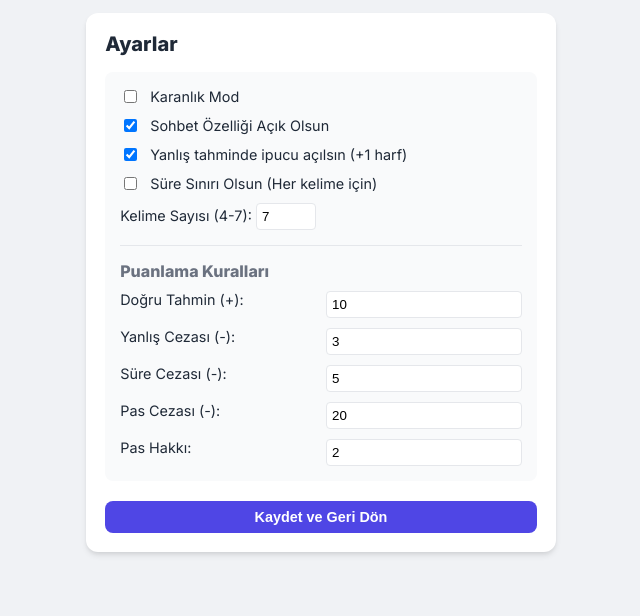
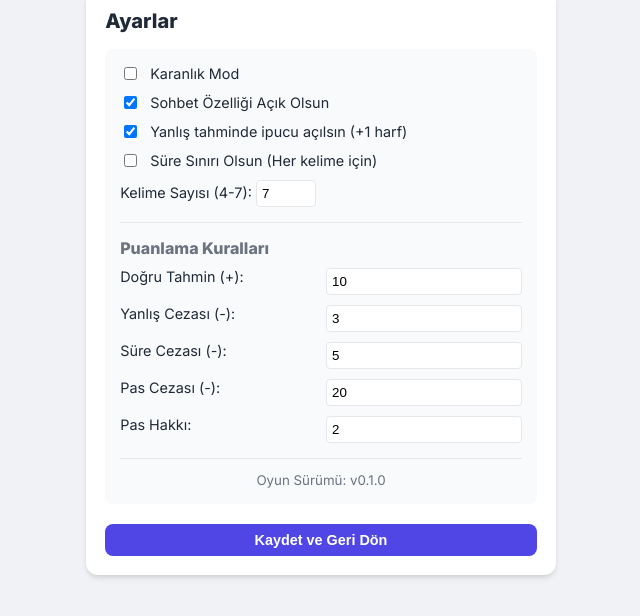
Before and after one commit to yyasinarslan/FirstLetterChain, a website: page index.html in a window 1280 px wide. Both pictures are taken after a click on the button "⚙️ Ayarlar". Shown: the part 158-774 px from the top of the page, without its empty margins (319-959 px from the left). Drawn offline with Linux system fonts and the light colour scheme.

Commit message:
Add version info

```diff
--- a/index.html
+++ b/index.html
@@ -108,6 +108,10 @@
                         <input type="number" id="pass-limit-input" value="2" min="0" style="width: 100%; padding: 5px; border: 1px solid #e5e7eb; border-radius: 4px;">
                     </div>
                 </div>
+
+                <div style="margin-top: 15px; text-align: center; border-top: 1px solid #e5e7eb; padding-top: 10px;">
+                    <small id="settings-version-text" style="color: var(--text-muted);"></small>
+                </div>
             </div>
             <button id="btn-settings-back" class="primary-btn">Kaydet ve Geri Dön</button>
         </div>
--- a/script.js
+++ b/script.js
@@ -94,8 +94,9 @@ const TOTAL_WORDS = 7;
 
 // Bilgisayar Modu İçin Hazır Listeler
 // --- Başlangıç ---
+const GAME_VERSION = "v0.1.0";
 function init() {
-    console.log("Oyun başlatılıyor...");
+    console.log(`Oyun başlatılıyor... Sürüm: ${GAME_VERSION}`);
 
     // Enter tuşu ile tahmin yapabilme
     if (guessInput) {
@@ -167,6 +168,12 @@ function init() {
             chatContent.classList.toggle('hidden');
             chatToggleBtn.innerText = chatContent.classList.contains('hidden') ? '+' : '−';
         });
+    }
+
+    // Ayarlar ekranına versiyon bilgisini yaz
+    const settingsVersionText = document.getElementById('settings-version-text');
+    if (settingsVersionText) {
+        settingsVersionText.innerText = `Oyun Sürümü: ${GAME_VERSION}`;
     }
 }
 
```
